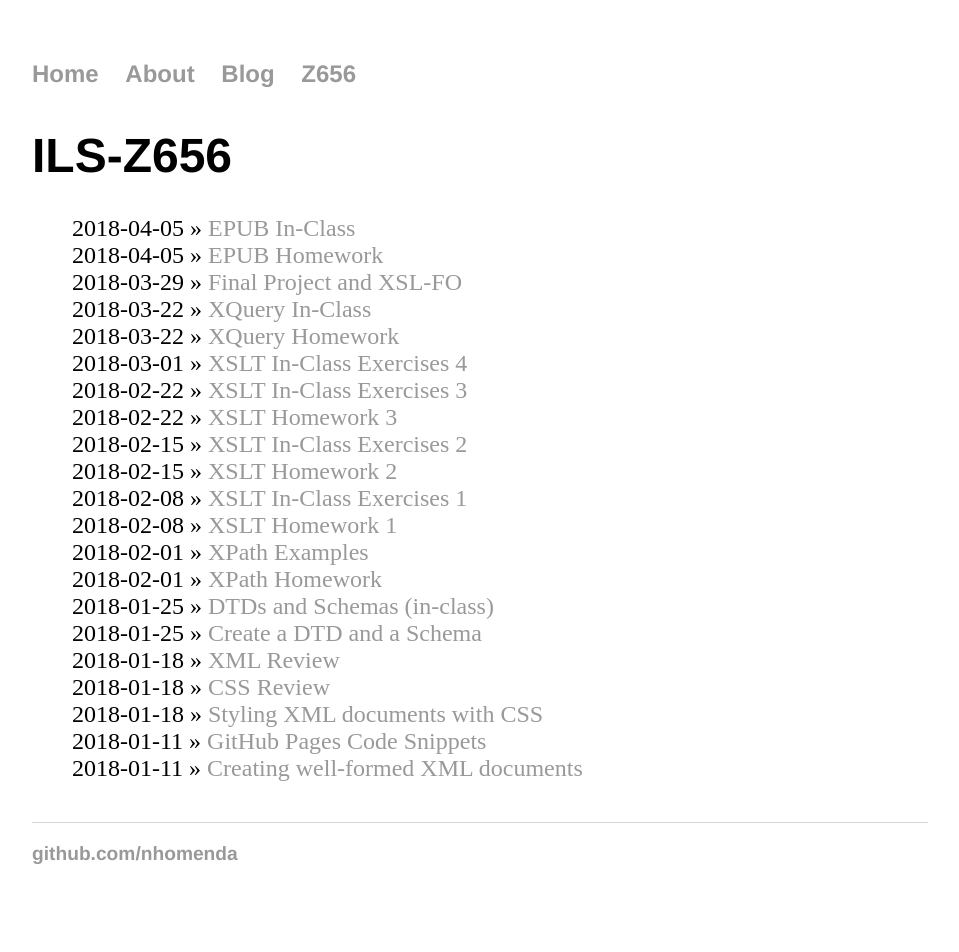
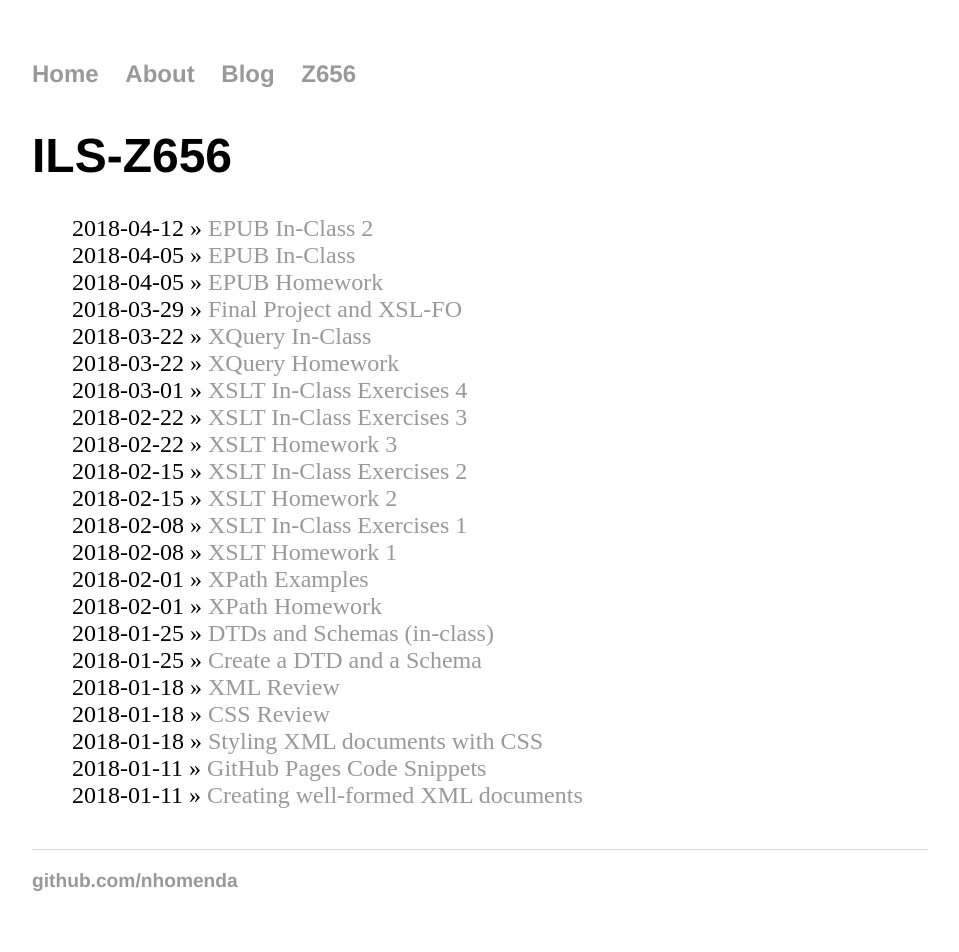
Before and after one commit to nhomenda/nhomenda.github.io, a Jekyll site: the page built from Z656/index.html, in a window 1280 px wide. Shown: the whole page, without its empty margins (160-1119 px from the left). Built offline with Jekyll 4.4.1, drawn with Linux system fonts in a browser that asks for light colours; before the commit the page ends 925 px from its top, so only the background shows below that.

Commit message:
Update index.html

```diff
--- a/Z656/index.html
+++ b/Z656/index.html
@@ -4,6 +4,7 @@ title: ILS-Z656
 ---
 	<h1>{{ page.title }}</h1>
 	<ul class="assignments">
+		<li>2018-04-12 » <a href="/Z656/epub2.html" title="EPUB In-Class 2">EPUB In-Class 2</a></li>
 		<li>2018-04-05 » <a href="/Z656/epub.html" title="EPUB In-Class">EPUB In-Class</a></li>
 		<li>2018-04-05 » <a href="/Z656/epub-hw.html" title="EPUB Homework">EPUB Homework</a></li>
 	    <li>2018-03-29 » <a href="/Z656/final-project-and-xslfo.html" title="Final Project and XSL-FO">Final Project and XSL-FO</a></li>
```
